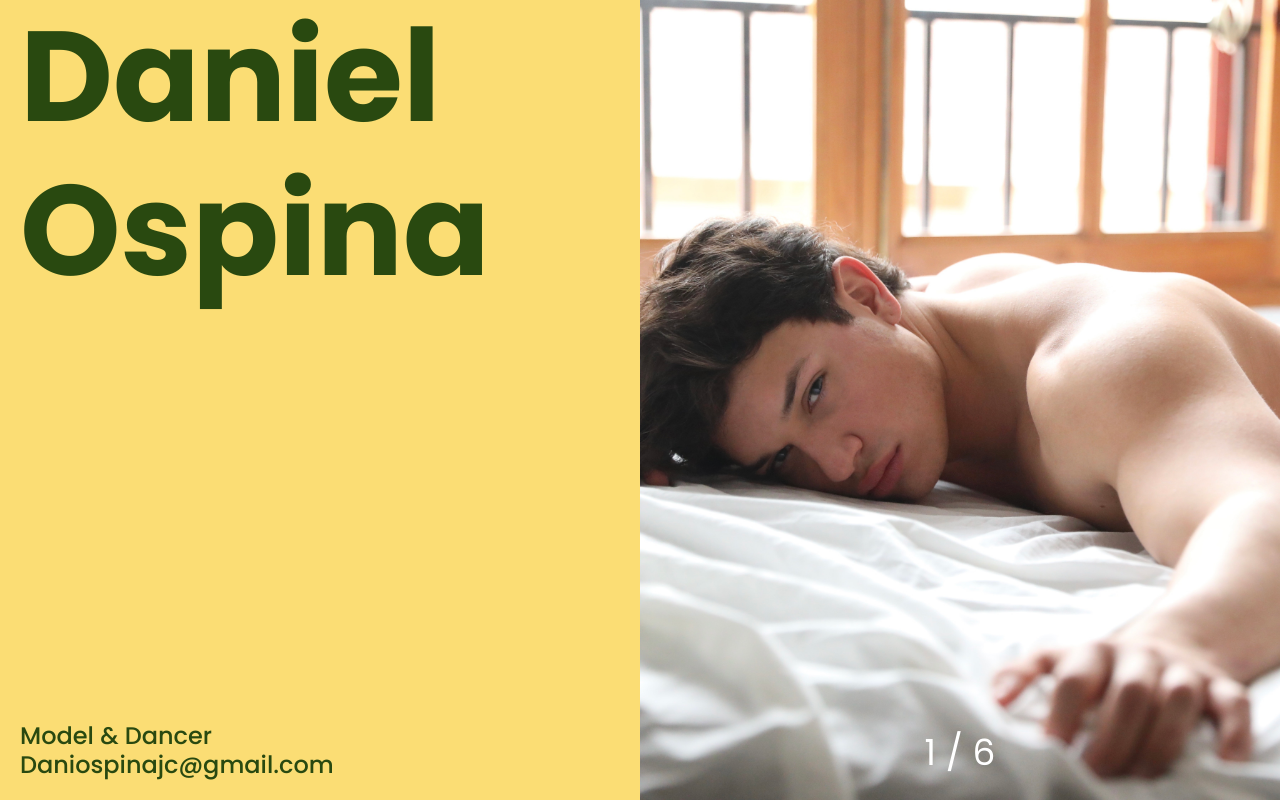
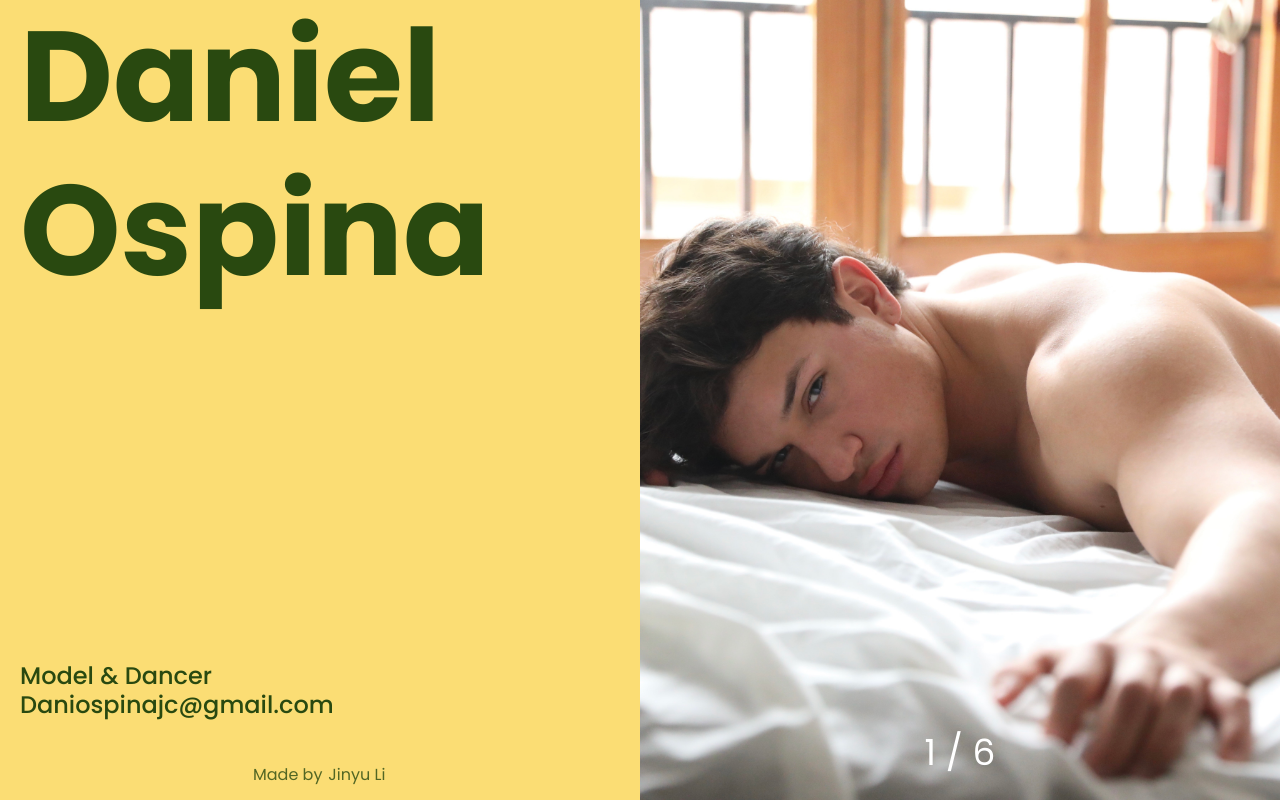
Before and after one commit to jinyulibvb/DanielOspina, a React (Create React App) app: page / in a window 1280 px wide. Built offline with nearby package versions, Linux system fonts and the light colour scheme.

Commit message:
add creator's link

```diff
--- a/src/App.js
+++ b/src/App.js
@@ -32,6 +32,9 @@ const App = () => {
           Model & Dancer
           <br /> Daniospinajc@gmail.com
         </h2>
+        <h3>
+          Made by <a href="https://www.jinyuli.cc/"> Jinyu Li</a>
+        </h3>
       </header>
 
       <figure>
--- a/src/styles.css
+++ b/src/styles.css
@@ -28,8 +28,39 @@ h2 {
   position: fixed;
   font-size: 24px;
   line-height: 1.2;
-  margin: 0 20px 20px 20px;
+  margin: 0 20px 80px 20px;
   font-weight: 500;
+}
+
+h3 {
+  bottom: 0;
+  position: absolute;
+  text-align: center;
+  font-size: 16px;
+  line-height: 1.2;
+  width: 100%;
+  font-weight: 400;
+  opacity: 80%;
+}
+
+a {
+  text-decoration: none;
+  box-shadow: inset 0 0 0 0 #294910;
+  color: #294910;
+  margin: 0 -0.15rem;
+  padding: 0 0.25rem;
+  transition:
+    color 0.3s ease-in-out,
+    box-shadow 0.3s ease-in-out;
+}
+a:hover {
+  box-shadow: inset 100px 0 0 0 #294910;
+  color: white;
+}
+
+header {
+  width: 50vw;
+  position: relative;
 }
 
 figure {
@@ -81,4 +112,11 @@ img {
   h1 {
     font-size: 80px;
   }
+
+  h3 {
+    font-size: 14px;
+    position: relative;
+    margin: 0 20px 20px;
+    text-align: left;
+  }
 }
```
